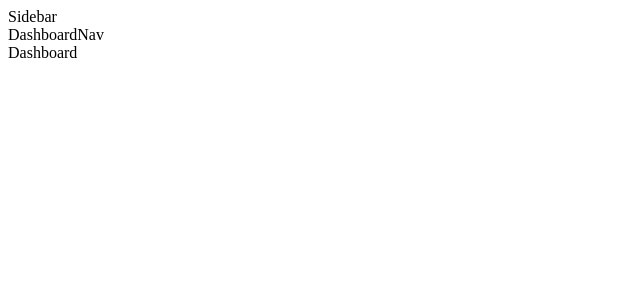
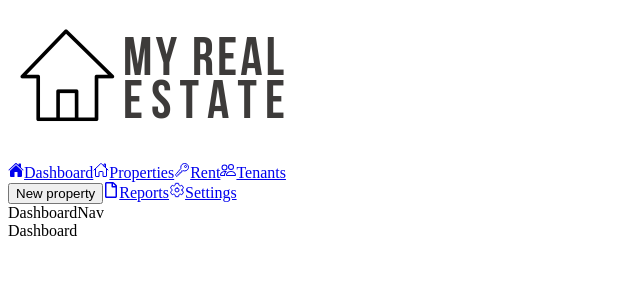
Before and after one commit to jklis2/My_Real_Estate, a React (Vite) app in the folder Client/: page /dashboard in a window 1280 px wide. Shown: the top 300 px of the page, without its empty margins (0-640 px from the left). Built offline with nearby package versions, Linux system fonts and the light colour scheme; the HTML template or start-up script is replaced by a standard one.

Commit message:
feat: Create SideBar

```diff
--- /dev/null
+++ b/Client/src/components/SideLink.tsx
@@ -0,0 +1,31 @@
+import { Link } from "react-router-dom";
+import { IconType } from "react-icons";
+
+interface NavLinkProps {
+  to: string;
+  icon: IconType;
+  label: string;
+  isActive: boolean;
+  onClick: (path: string) => void;
+}
+
+export default function NavLink({
+  to,
+  icon: Icon,
+  label,
+  isActive,
+  onClick,
+}: NavLinkProps) {
+  return (
+    <Link
+      to={to}
+      className={`flex items-center space-x-2 w-56 p-3 my-3 rounded-lg transition duration-300 ${
+        isActive ? "bg-gray-200" : ""
+      } hover:bg-gray-200`}
+      onClick={() => onClick(to)}
+    >
+      <Icon className="text-xl text-neutral-700" />
+      <span className="text-xl text-neutral-700">{label}</span>
+    </Link>
+  );
+}
--- /dev/null
+++ b/Client/src/components/SideNav.tsx
@@ -0,0 +1,74 @@
+import { useState } from "react";
+import NavLink from "./SideLink";
+import {
+  IoHome,
+  IoHomeOutline,
+  IoKeyOutline,
+  IoSettingsOutline,
+} from "react-icons/io5";
+import { BsPeople } from "react-icons/bs";
+import { FaRegFile } from "react-icons/fa";
+import Button from "./Button";
+
+export default function SideNav() {
+  const [activeLink, setActiveLink] = useState<string>("/dashboard"); // Stan inicjalny dla dashboard
+
+  const handleSetActiveLink = (path: string) => {
+    // Przyjęcie pełnej ścieżki dla kliknięcia
+    setActiveLink(`/dashboard${path !== "/dashboard" ? `/${path}` : ""}`);
+  };
+
+  return (
+    <div>
+      <nav className="mx-12 flex flex-col justify-between">
+        <div>
+          <NavLink
+            to="/dashboard" // Pełna ścieżka dla dashboard
+            icon={IoHome}
+            label="Dashboard"
+            isActive={activeLink === "/dashboard"}
+            onClick={() => handleSetActiveLink("/dashboard")}
+          />
+          <NavLink
+            to="/dashboard/properties"
+            icon={IoHomeOutline}
+            label="Properties"
+            isActive={activeLink === "/dashboard/properties"}
+            onClick={() => handleSetActiveLink("properties")}
+          />
+          <NavLink
+            to="/dashboard/rent"
+            icon={IoKeyOutline}
+            label="Rent"
+            isActive={activeLink === "/dashboard/rent"}
+            onClick={() => handleSetActiveLink("rent")}
+          />
+          <NavLink
+            to="/dashboard/tenants"
+            icon={BsPeople}
+            label="Tenants"
+            isActive={activeLink === "/dashboard/tenants"}
+            onClick={() => handleSetActiveLink("tenants")}
+          />
+        </div>
+        <div className="text-center">
+          <Button className="w-56">New property</Button>
+          <NavLink
+            to="/dashboard/reports"
+            icon={FaRegFile}
+            label="Reports"
+            isActive={activeLink === "/dashboard/reports"}
+            onClick={() => handleSetActiveLink("reports")}
+          />
+          <NavLink
+            to="/dashboard/settings"
+            icon={IoSettingsOutline}
+            label="Settings"
+            isActive={activeLink === "/dashboard/settings"}
+            onClick={() => handleSetActiveLink("settings")}
+          />
+        </div>
+      </nav>
+    </div>
+  );
+}
--- a/Client/src/layouts/Sidebar.tsx
+++ b/Client/src/layouts/Sidebar.tsx
@@ -1,3 +1,15 @@
+import NavLogo from "../assets/Logo.png";
+import SideNav from "../components/SideNav";
+
 export default function Sidebar() {
-  return <aside className="h-96">Sidebar</aside>;
+  return (
+    <aside className="h-screen">
+      <div className="flex lg:flex-1 justify-center mt-3">
+        <a href="#" className="-m-1.5 p-1.5">
+          <img className="h-16 w-auto" src={NavLogo} alt="NavLogo" />
+        </a>
+      </div>
+      <SideNav />
+    </aside>
+  );
 }
--- /dev/null
+++ b/Client/src/routes/Reports.tsx
@@ -0,0 +1,3 @@
+export default function Reports() {
+  return <section>Reports</section>;
+}
--- /dev/null
+++ b/Client/src/routes/Settings.tsx
@@ -0,0 +1,3 @@
+export default function Settings() {
+  return <section>Settings</section>;
+}
```
Also changed, not shown: Client/src/App.tsx (+10 -0 lines).
